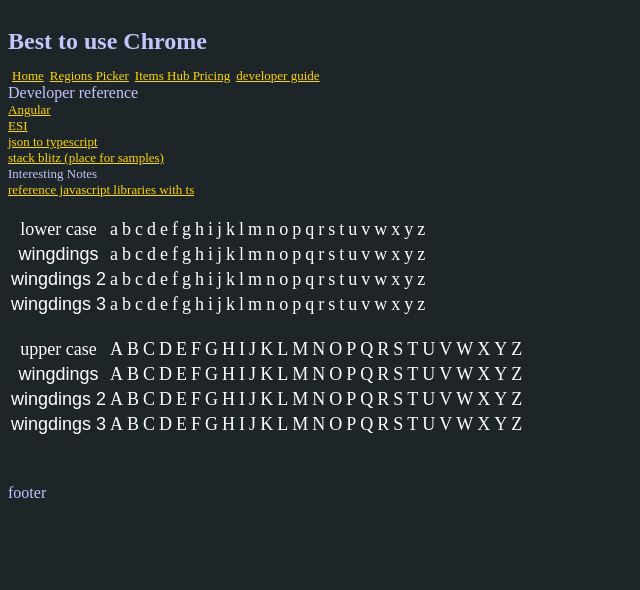
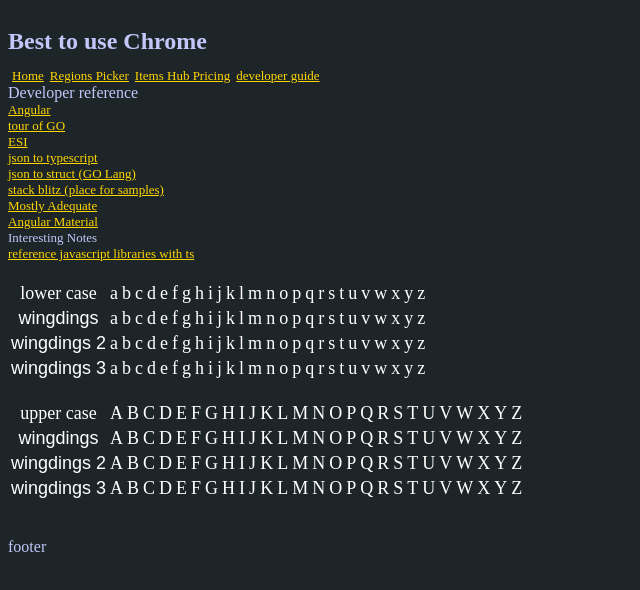
Before and after one commit to foxjazz/evex, an Angular app: page /develop in a window 1280 px wide. Shown: the top 590 px of the page, without its empty margins (0-640 px from the left). Built offline with nearby package versions, Linux system fonts and the light colour scheme.

Commit message:
updated dev links

```diff
--- a/src/app/develop/develop.component.html
+++ b/src/app/develop/develop.component.html
@@ -2,10 +2,15 @@
 <div>
   <ul>
   <li><a href="https://angular.io/" target="_blank">Angular</a> </li>
+    <li><a href="https://tour.golang.org/list">tour of GO</a></li>
   <li><a href="https://esi.tech.ccp.is/ui/" target="_blank"> ESI </a></li>
     <li><a href="http://json2ts.com/" target="_blank"> json to typescript </a></li>
+    <li><a href="http://json2struct.mervine.net/">json to struct (GO Lang)</a></li>
+    <li><a href="https://stackblitz.com/">stack blitz (place for samples)</a></li>
+    <li><a href="https://www.gitbook.com/book/drboolean/mostly-adequate-guide-old/details">Mostly Adequate</a></li>
 
-    <li><a href="https://stackblitz.com/">stack blitz (place for samples)</a></li>
+    <li><a href="https://material.angular.io">Angular Material </a></li>
+
     <li>Interesting Notes</li>
     <li> <a href="https://www.thepolyglotdeveloper.com/2017/03/javascript-libraries-in-a-typescript-application-revisited/">  reference javascript libraries with ts</a></li>
 
```
Also changed, not shown: package.json (+12 -12 lines), 1 other file (tests, documents, lock files or other folders).
